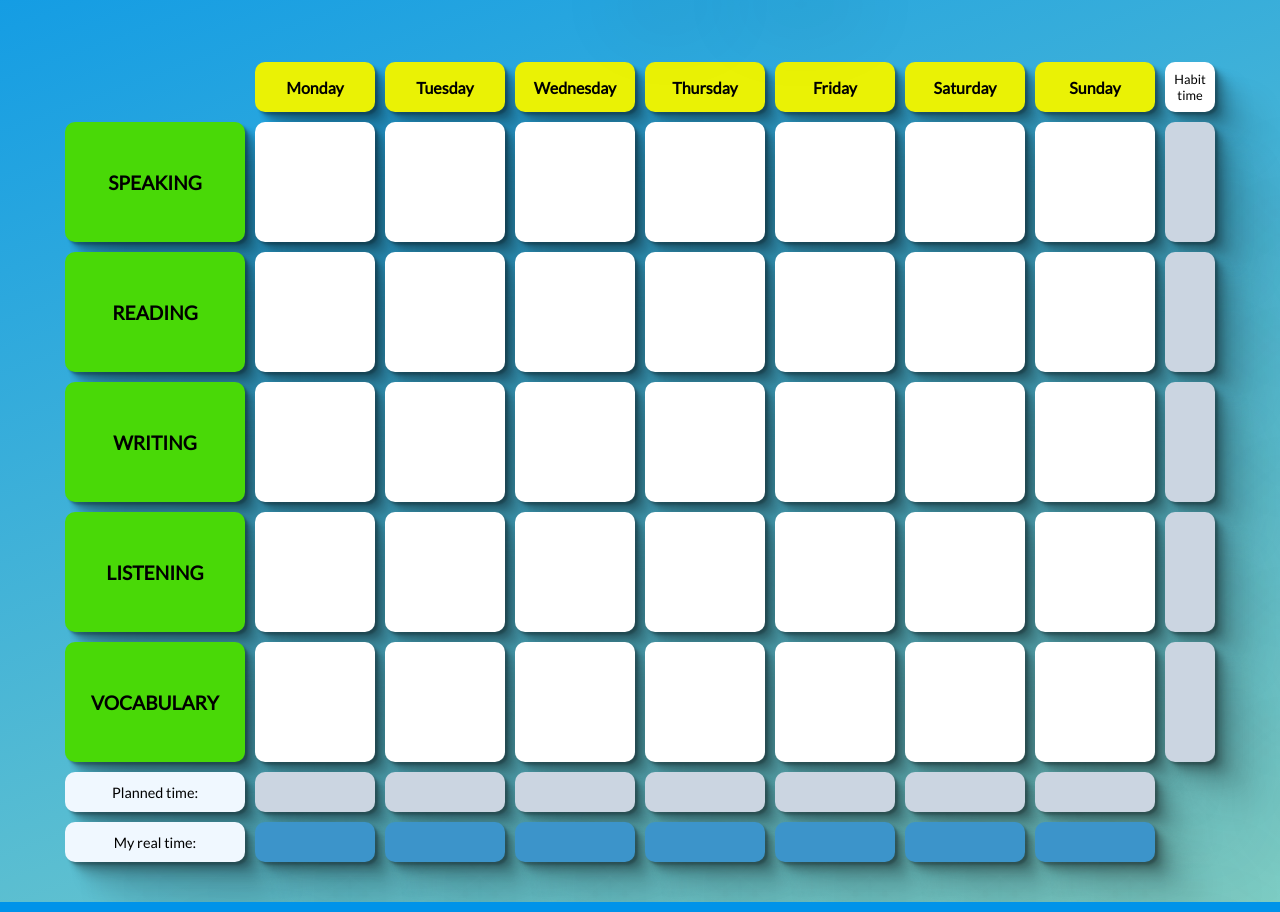
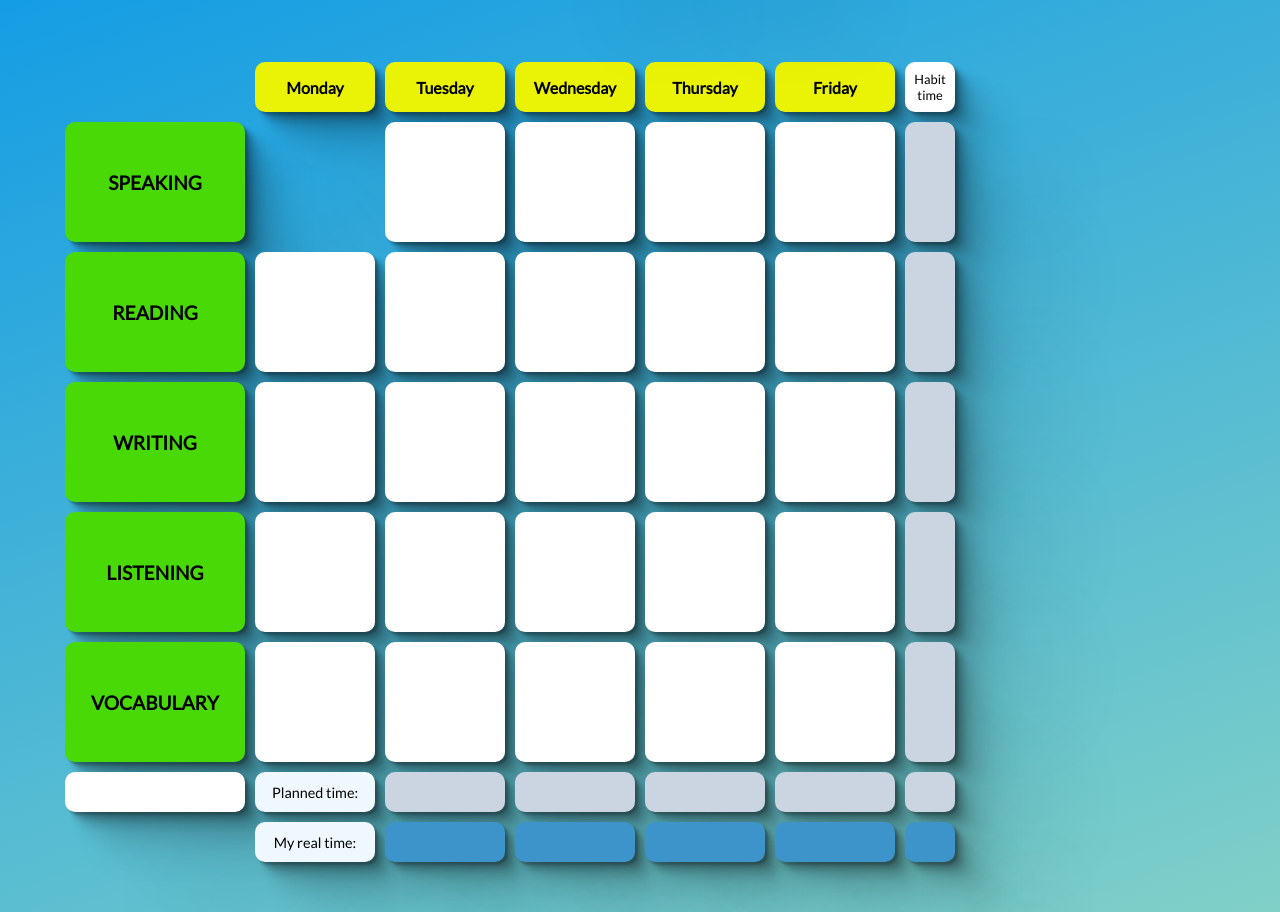
Before and after one commit to artur-IT/Weekly-Language-Planner, a React (Vite) app: page / in a window 1280 px wide. Shown: the part 260-1172 px from the top of the page. Built offline with nearby package versions, Linux system fonts and the light colour scheme.

Commit message:
delete saturday, sunday

```diff
--- a/src/App..jsx
+++ b/src/App..jsx
@@ -19,8 +19,8 @@ export class App extends Component {
       store: localStorage.getItem("myTasks") ? JSON.parse(localStorage.getItem("myTasks")) : [],
       switchPL: this.myLang,
       days: {
-        en: ["Monday", "Tuesday", "Wednesday", "Thursday", "Friday", "Saturday", "Sunday"],
-        pl: ["Poniedziałek", "Wtorek", "Środa", "Czwartek", "Piątek", "Sobota", "Niedziela"],
+        en: ["Monday", "Tuesday", "Wednesday", "Thursday", "Friday"],
+        pl: ["Poniedziałek", "Wtorek", "Środa", "Czwartek", "Piątek"],
       },
       habits: {
         en: ["SPEAKING", "READING", "WRITING", "LISTENING", "VOCABULARY"],
@@ -36,8 +36,6 @@ export class App extends Component {
       { day: "Wednesday", time: 0, real_time: 0 },
       { day: "Thursday", time: 0, real_time: 0 },
       { day: "Friday", time: 0, real_time: 0 },
-      { day: "Saturday", time: 0, real_time: 0 },
-      { day: "Sunday", time: 0, real_time: 0 },
     ];
     this.habitTimes = [
       { study: "SPEAKING", time: 0 },
@@ -152,7 +150,10 @@ export class App extends Component {
           <Days daysNames={this.state.days} switch={this.state.switchPL} />
           <Habits habitsNames={this.state.habits} switch={this.state.switchPL} />
           {/*  */}
-          <ShowTask name={this.divNames[0]} times={this.dayTimes} store={this.state.store} updateStore={this.newStore} />
+          {this.divNames.map((item) => (
+            <ShowTask key={item} name={item} times={this.dayTimes} store={this.state.store} updateStore={this.newStore} />
+          ))}
+          {/* <ShowTask name={this.divNames[0]} times={this.dayTimes} store={this.state.store} updateStore={this.newStore} />
           <ShowTask name={this.divNames[1]} times={this.dayTimes} store={this.state.store} updateStore={this.newStore} />
           <ShowTask name={this.divNames[2]} times={this.dayTimes} store={this.state.store} updateStore={this.newStore} />
           <ShowTask name={this.divNames[3]} times={this.dayTimes} store={this.state.store} updateStore={this.newStore} />
@@ -177,7 +178,7 @@ export class App extends Component {
           <ShowTask name={this.divNames[22]} times={this.dayTimes} store={this.state.store} updateStore={this.newStore} />
           <ShowTask name={this.divNames[23]} times={this.dayTimes} store={this.state.store} updateStore={this.newStore} />
           <ShowTask name={this.divNames[24]} times={this.dayTimes} store={this.state.store} updateStore={this.newStore} />
-          <ShowTask name={this.divNames[25]} times={this.dayTimes} store={this.state.store} updateStore={this.newStore} />
+          {/* <ShowTask name={this.divNames[25]} times={this.dayTimes} store={this.state.store} updateStore={this.newStore} />
           <ShowTask name={this.divNames[26]} times={this.dayTimes} store={this.state.store} updateStore={this.newStore} />
           <ShowTask name={this.divNames[27]} times={this.dayTimes} store={this.state.store} updateStore={this.newStore} />
           <ShowTask name={this.divNames[28]} times={this.dayTimes} store={this.state.store} updateStore={this.newStore} />
@@ -186,8 +187,8 @@ export class App extends Component {
           <ShowTask name={this.divNames[31]} times={this.dayTimes} store={this.state.store} updateStore={this.newStore} />
           <ShowTask name={this.divNames[32]} times={this.dayTimes} store={this.state.store} updateStore={this.newStore} />
           <ShowTask name={this.divNames[33]} times={this.dayTimes} store={this.state.store} updateStore={this.newStore} />
-          <ShowTask name={this.divNames[34]} times={this.dayTimes} store={this.state.store} updateStore={this.newStore} />
-          {/*  */}
+          <ShowTask name={this.divNames[34]} times={this.dayTimes} store={this.state.store} updateStore={this.newStore} /> */}
+
           <HabitSumTime times={this.habitTimes} />
           <PlannedTime times={this.dayTimes} switch={this.state.switchPL} />
           <RealTime times={this.dayTimes} switch={this.state.switchPL} />
--- a/src/components/Days.jsx
+++ b/src/components/Days.jsx
@@ -24,9 +24,6 @@ const Days = (props) => {
       <div className="saturday">
         <p className="center_text">{!lang ? dayEN[5] : dayPL[5]}</p>
       </div>
-      <div className="sunday">
-        <p className="center_text">{!lang ? dayEN[6] : dayPL[6]}</p>
-      </div>
       <div className="habit_sum">
         <p className="center_text">{!lang ? "Habit time" : "Czas nawyku"}</p>
       </div>
--- a/src/components/PlannedTime.jsx
+++ b/src/components/PlannedTime.jsx
@@ -12,8 +12,6 @@ const PlannedTime = (props) => {
       <div className="wednesday_sum_time">{time[2].time > 0 ? `${time[2].time} min.` : null}</div>
       <div className="thursday_sum_time">{time[3].time > 0 ? `${time[3].time} min.` : null}</div>
       <div className="friday_sum_time">{time[4].time > 0 ? `${time[4].time} min.` : null}</div>
-      <div className="saturday_sum_time">{time[5].time > 0 ? `${time[5].time} min.` : null}</div>
-      <div className="sunday_sum_time">{time[6].time > 0 ? `${time[6].time} min.` : null}</div>
       <div className="habit_sum_bgc"></div>
     </>
   );
--- a/src/components/RealTime.jsx
+++ b/src/components/RealTime.jsx
@@ -12,8 +12,6 @@ const RealTime = (props) => {
       <div className="wednesday_real_time">{time[2].real_time > 0 ? `${time[2].real_time} min.` : null}</div>
       <div className="thursday_real_time">{time[3].real_time > 0 ? `${time[3].real_time} min.` : null}</div>
       <div className="friday_real_time">{time[4].real_time > 0 ? `${time[4].real_time} min.` : null}</div>
-      <div className="saturday_real_time">{time[5].real_time > 0 ? `${time[5].real_time} min.` : null}</div>
-      <div className="sunday_real_time">{time[6].real_time > 0 ? `${time[6].real_time} min.` : null}</div>
       <div className="habit_sum_bgc"></div>
     </>
   );
--- a/src/components/SectionAddTask.jsx
+++ b/src/components/SectionAddTask.jsx
@@ -17,7 +17,6 @@ const AddTaskSection = (props) => {
             <option value={"Thursday"}>{!lang ? days.en[3] : days.pl[3]}</option>
             <option value={"Friday"}>{!lang ? days.en[4] : days.pl[4]}</option>
             <option value={"Saturday"}>{!lang ? days.en[5] : days.pl[5]}</option>
-            <option value={"Sunday"}>{!lang ? days.en[6] : days.pl[6]}</option>
           </select>
         </label>
         <label>
--- a/src/css/days.css
+++ b/src/css/days.css
@@ -2,9 +2,7 @@
 .tuesday,
 .wednesday,
 .thursday,
-.friday,
-.saturday,
-.sunday {
+.friday {
   font-weight: 700;
   background-color: var(--bgc-days);
   box-shadow: var(--shadow);
@@ -25,9 +23,3 @@
 .friday {
   grid-area: friday;
 }
-.saturday {
-  grid-area: saturday;
-}
-.sunday {
-  grid-area: sunday;
-}
--- a/src/css/grid.css
+++ b/src/css/grid.css
@@ -5,15 +5,15 @@
   width: 1150px;
   height: auto;
   grid:
-    "zero monnday tuesday wednesday thursday friday saturday sunday habit_sum" 50px
-    "habit1 . . . . . . . habit1_sum" 120px
-    "habit2 . . . . . . . habit2_sum" 120px
-    "habit3 . . . . . . . habit3_sum" 120px
-    "habit4 . . . . . . . habit4_sum" 120px
-    "habit5 . . . . . . . habit5_sum" 120px
-    "plannded_time . . . . . . . ." 40px
-    "time_done . . . . . . . ." 40px
-    / 180px 120px 120px 120px 120px 120px 120px 120px 50px;
+    "zero monnday tuesday wednesday thursday friday habit_sum" 50px
+    "habit1 . . . . . habit1_sum" 120px
+    "habit2 . . . . . habit2_sum" 120px
+    "habit3 . . . . . habit3_sum" 120px
+    "habit4 . . . . . habit4_sum" 120px
+    "habit5 . . . . . habit5_sum" 120px
+    "plannded_time . . . . . ." 40px
+    "time_done . . . . . ." 40px
+    / 180px 120px 120px 120px 120px 120px 50px;
   gap: 10px;
 }
 
@@ -65,15 +65,11 @@ div {
 .wednesday_sum_time,
 .thursday_sum_time,
 .friday_sum_time,
-.saturday_sum_time,
-.sunday_sum_time,
 .monday_real_time,
 .tuesday_real_time,
 .wednesday_real_time,
 .thursday_real_time,
-.friday_real_time,
-.saturday_real_time,
-.sunday_real_time {
+.friday_real_time {
   line-height: 40px;
   vertical-align: middle;
   font-size: 0.8rem;
@@ -86,9 +82,7 @@ div {
 .tuesday_real_time,
 .wednesday_real_time,
 .thursday_real_time,
-.friday_real_time,
-.saturday_real_time,
-.sunday_real_time {
+.friday_real_time {
   color: #fff;
   background-color: #3c94ca;
 }
```
Also changed, not shown: 1 other file (tests, documents, lock files or other folders).
